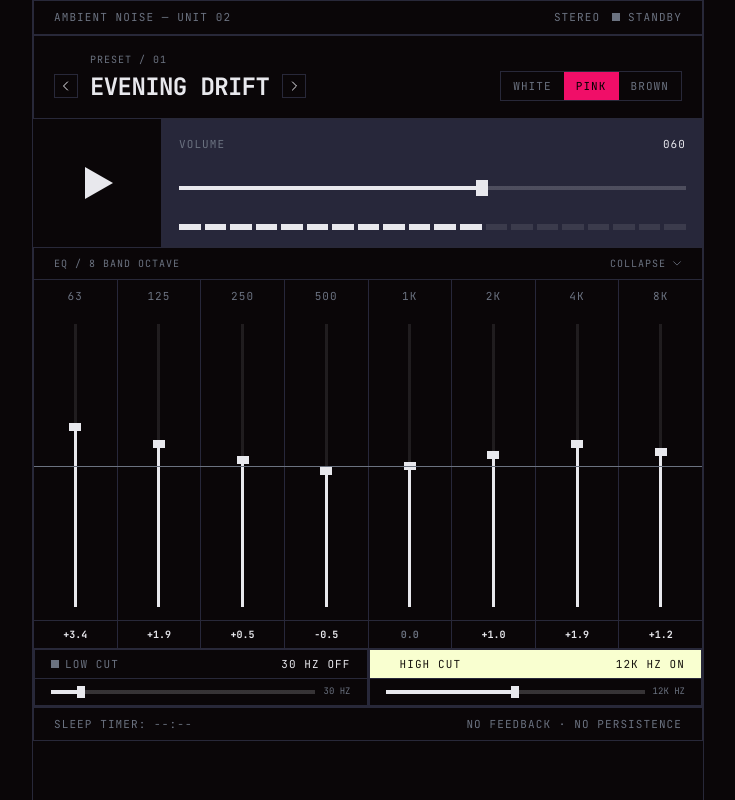
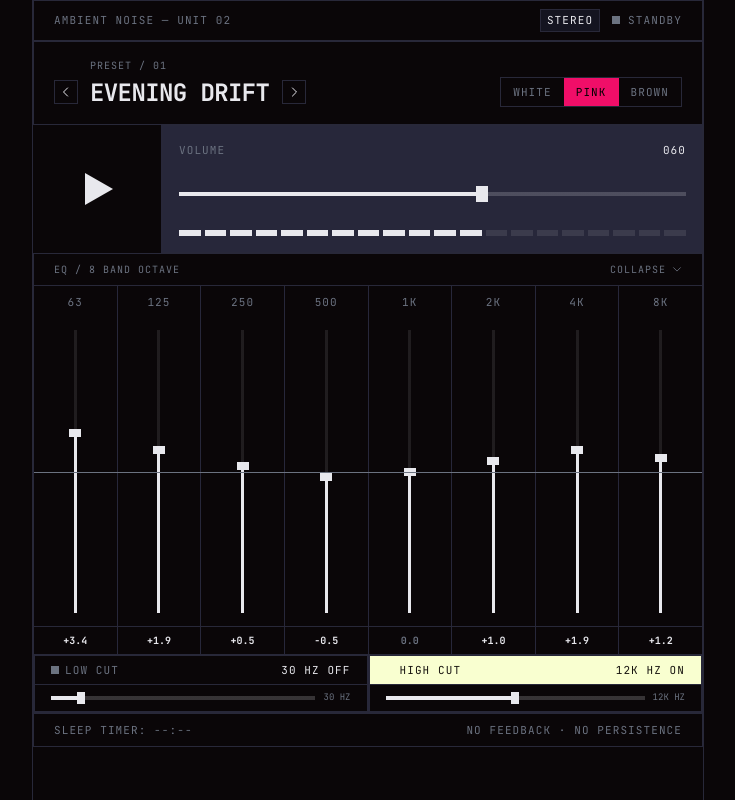
Before and after one commit to evanokeefe39/ambient-noise-app-v2, a Next.js app: page / in a window 1280 px wide. Shown: the whole page, without its empty margins (272-1007 px from the left). Built offline with nearby package versions, Linux system fonts and the light colour scheme.

Commit message:
style: stereo toggle as bordered button, bright text when active

```diff
--- a/src/app/page.tsx
+++ b/src/app/page.tsx
@@ -313,7 +313,11 @@ export default function Var2ImprovedPage() {
               onClick={() => toggleStereo(!stereo)}
               aria-label="Toggle stereo mode"
               aria-pressed={stereo}
-              className="text-[10px] uppercase tracking-widest text-foreground-muted transition-colors hover:text-foreground md:text-[11px]"
+              className={`border px-1.5 py-0.5 text-[10px] uppercase tracking-widest transition-colors md:text-[11px] ${
+                stereo
+                  ? 'border-border bg-surface text-foreground'
+                  : 'border-border text-foreground-muted hover:border-foreground/40 hover:text-foreground'
+              }`}
             >
               {stereo ? 'STEREO' : 'MONO'}
             </button>
```
